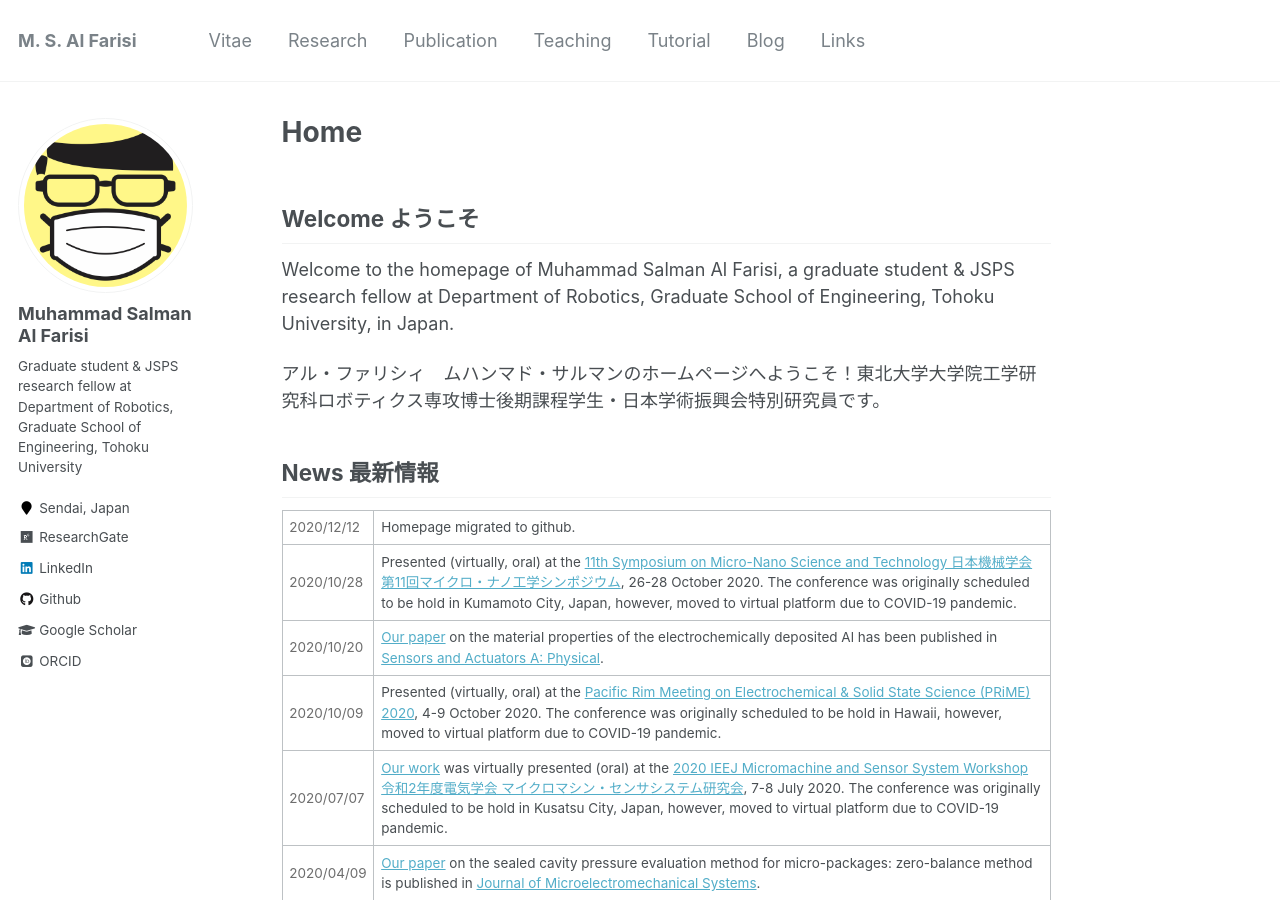
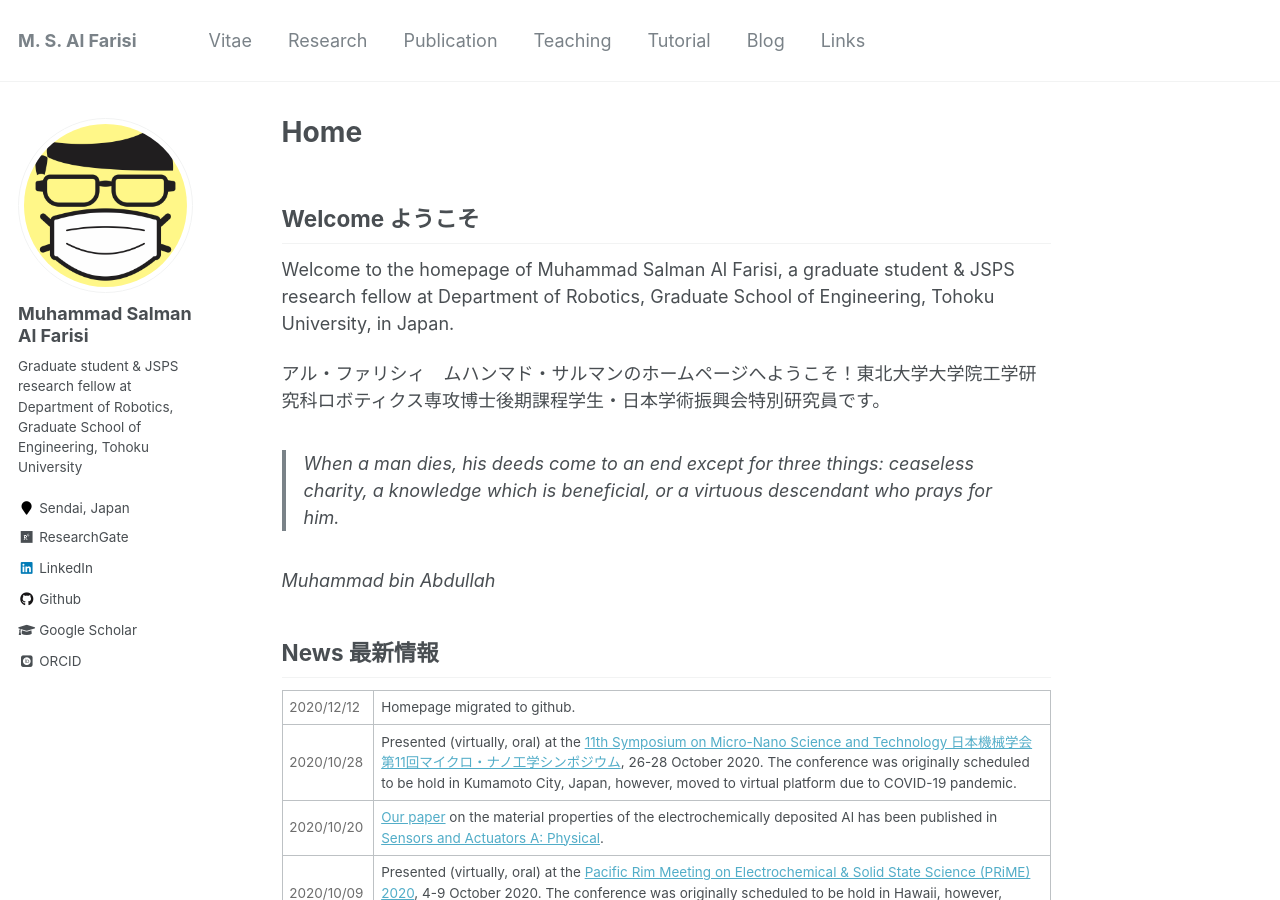
Before and after one commit to msalfarisi/msalfarisi.github.io, a Jekyll site: the page built from _pages/home.md, in a window 1280 px wide and 900 px high. Built offline with Jekyll 4.4.1, drawn with Linux system fonts in a browser that asks for light colours; some web fonts are replaced.

Commit message:
Update home.md

```diff
--- a/_pages/home.md
+++ b/_pages/home.md
@@ -13,6 +13,10 @@ redirect_from:
 Welcome to the homepage of Muhammad Salman Al Farisi, a graduate student & JSPS research fellow at Department of Robotics, Graduate School of Engineering, Tohoku University, in Japan.
 
 アル・ファリシィ　ムハンマド・サルマンのホームページへようこそ！東北大学大学院工学研究科ロボティクス専攻博士後期課程学生・日本学術振興会特別研究員です。
+
+> When a man dies, his deeds come to an end except for three things: ceaseless charity, a knowledge which is beneficial, or a virtuous descendant who prays for him.
+
+*Muhammad bin Abdullah*
 
 ## News 最新情報
 
```
